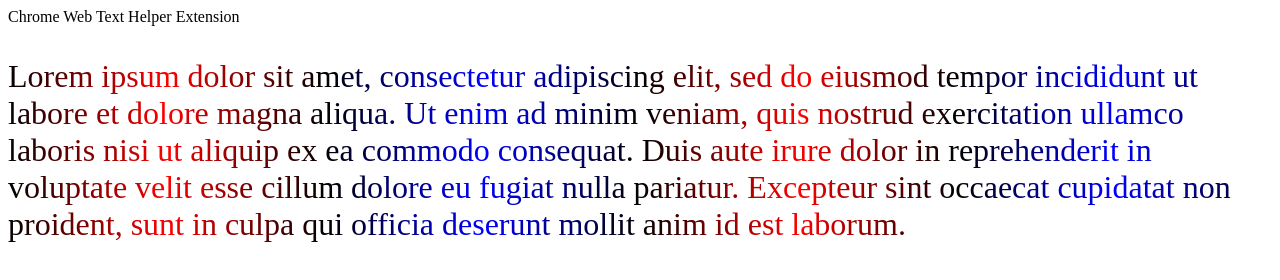
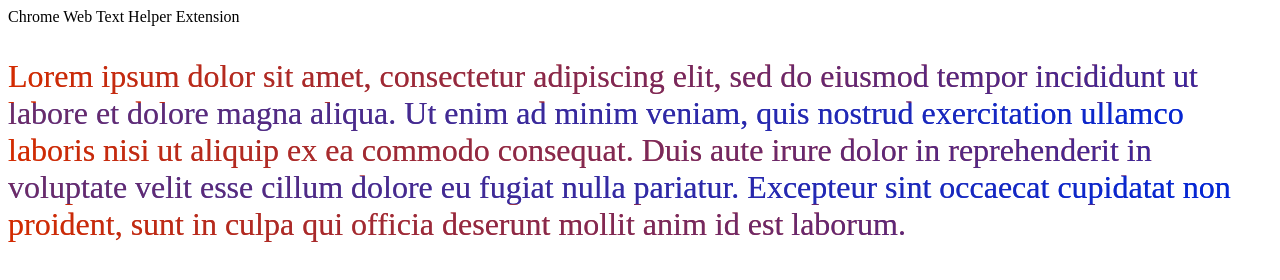
Before and after one commit to robert-mitola/Web-Text-Helper, a browser extension: page index.html in a window 1280 px wide. Drawn offline with Linux system fonts and the light colour scheme.

Commit message:
Achieved a close resemblance to desired gradient

```diff
--- a/style.css
+++ b/style.css
@@ -1,6 +1,72 @@
 p {
+    /*
     font-size: 32px !important;
-    background: -webkit-repeating-linear-gradient(left, black , red , black , blue , black 50%) !important;
+    background:
+        -webkit-repeating-linear-gradient(left, black , red , black , blue , black 50%) !important;
+    -webkit-background-clip: text !important;
+    -webkit-text-fill-color: transparent !important;
+    */
+
+    /*
+    font-size: 32px !important;
+    background:
+        -webkit-repeating-linear-gradient(left, rgba(0,0,255,0), rgba(0,0,255,.5)),
+        -webkit-repeating-linear-gradient(top, rgba(255,0,0,0), rgba(255,0,0,0) 45px, rgba(255,0,0,1) 45px, rgba(255,0,0,1) 73px, rgba(255,0,0,0) 73px),
+        -webkit-repeating-linear-gradient(left, black, blue)
+        !important;
+    -webkit-background-clip: text !important;
+    -webkit-text-fill-color: transparent !important;
+    */
+
+    /*
+    font-size: 32px !important;
+    background:
+        -webkit-repeating-linear-gradient(left, rgba(0,0,0,0), rgba(0,0,0,1)),
+        -webkit-repeating-linear-gradient(top, red, red 48px, blue 48px, blue 76px, red 76px)
+        !important;
+    -webkit-background-clip: text !important;
+    -webkit-text-fill-color: transparent !important;
+    */
+
+    /*
+    font-size: 32px !important;
+    background:
+        -webkit-repeating-linear-gradient(left, rgba(0,0,0,0), rgba(0,0,0,1)),
+        -webkit-repeating-linear-gradient(top, red, red 45px, blue 45px, blue 73px, red 73px)
+        !important;
+    -webkit-background-clip: text !important;
+    -webkit-text-fill-color: transparent !important;
+    */
+
+    /*
+    font-size: 32px !important;
+    background:
+        -webkit-repeating-linear-gradient(left, rgba(0,0,0,1), rgba(0,255,0,0) 20%, rgba(0,0,0,1) 80%),
+        -webkit-repeating-linear-gradient(top, red, red 48px, blue 48px, blue 76px, red 76px)
+        !important;
+    -webkit-background-clip: text !important;
+    -webkit-text-fill-color: transparent !important;
+    */
+
+    /*
+    font-size: 32px !important;
+    background:
+        -webkit-repeating-linear-gradient(left, rgba(255,0,0,.25), rgba(255,0,0,.25)),
+        -webkit-repeating-linear-gradient(left, rgba(0,255,0,.3), rgba(0,255,0,.3)),
+        -webkit-repeating-linear-gradient(left, rgba(0,0,255,.45), rgba(0,0,255,.45))
+        !important;
+    -webkit-background-clip: text !important;
+    -webkit-text-fill-color: transparent !important;
+    */
+
+    font-size: 32px !important;
+    background:
+        -webkit-repeating-linear-gradient(left, rgba(255,0,0,.25), rgba(0,0,255,.5)),
+
+        -webkit-repeating-linear-gradient(left, rgba(255,0,0,.25), rgba(0,255,0,.3)),
+        -webkit-repeating-linear-gradient(left, rgba(0,255,0,.3), rgba(0,0,255,.45)),
+        -webkit-repeating-linear-gradient(top, red, red 45px, blue 45px, blue 73px, red 73px)
+        !important;
     -webkit-background-clip: text !important;
     -webkit-text-fill-color: transparent !important;
 }
```
